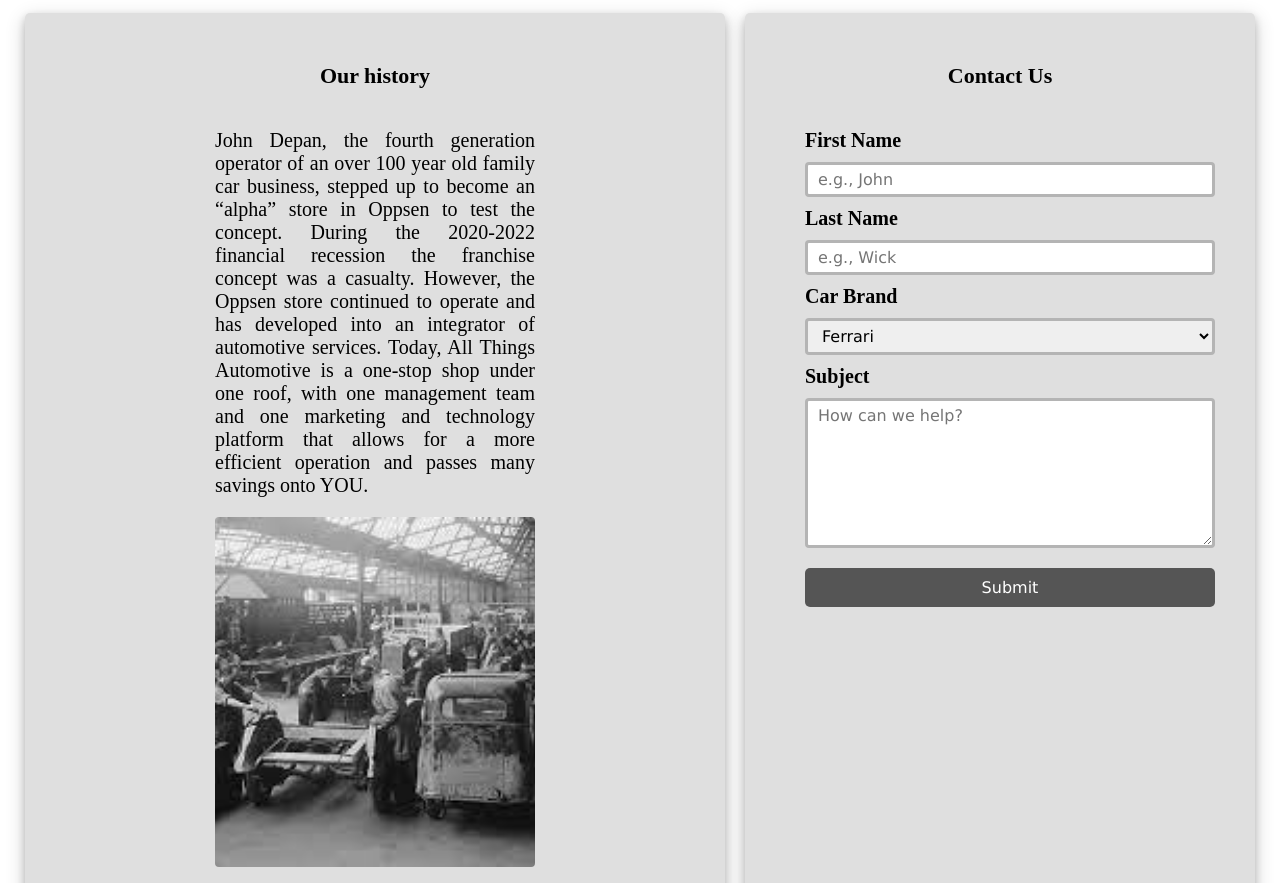
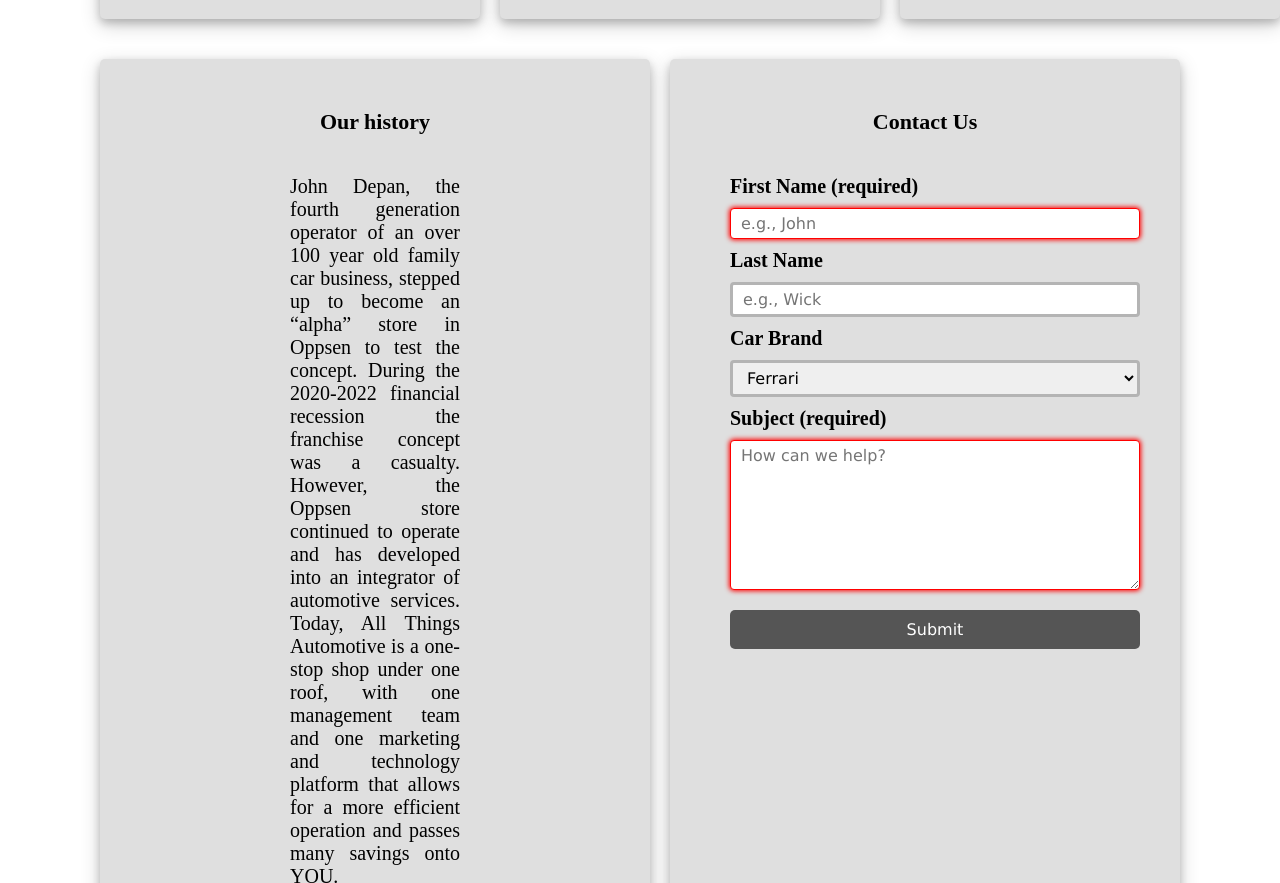
Before and after one commit to fso1007/cars-flexbox, a plain HTML site: page index.html in a window 1280 px wide. Shown: the part 1040-1923 px from the top of the page. Drawn offline with Linux system fonts and the light colour scheme.

Commit message:
feat: implement form validation

```diff
--- a/assets/styles/form.scss
+++ b/assets/styles/form.scss
@@ -44,6 +44,17 @@
     &:focus {
       border: $form-border;
     }
+
+/* Client-side form validation */
+    &:invalid {
+      border: 1px solid red;
+      box-shadow: 0 0 5px 1px red;
+    }
+
+    &:focus:invalid {
+      box-shadow: none;
+    }
+
   }
 
 }
--- a/index.html
+++ b/index.html
@@ -3,9 +3,9 @@
     <head>
 <!--Meta info-->
       <meta charset="UTF-8">
-      <meta name="description" content="CSS Cars website" />
-      <meta name="keywords" content="CSS,html,flexbox" />
-      <meta name="author" content="Fabio Oliveira" />
+      <meta name="description" content="CSS Cars website">
+      <meta name="keywords" content="CSS,html,flexbox">
+      <meta name="author" content="Fabio Oliveira">
       <meta name="viewport" content="width=device-width, initial-scale=1.0">
       <title>CARS</title>
 <!--External links-->
@@ -97,21 +97,20 @@
           <article class="column main__article">
             <h2 class="h2">Contact Us</h2>
             <form class=" main__form" action="/action_page.php">
-              <label class="p main__label" for="fname">First Name</label>
-              <input class="main__input ipt--font" type="text" id="fname" name="firstname"
-              placeholder="e.g., John">
+              <label class="p main__label" for="fname">First Name (required)</label>
+              <input class="main__input ipt--font" type="text" name="firstname"
+              placeholder="e.g., John" required>
               <label class="p main__label" for="lname">Last Name</label>
-              <input class="main__input ipt--font" type="text" id="lname" name="lastname"
+              <input class="main__input ipt--font" type="text" name="lastname"
               placeholder="e.g., Wick">
               <label class="p main__label" for="country">Car Brand</label>
-                <select class="main__input ipt--font" id="car-brand" name="car-brand">
+                <select class="main__input ipt--font" name="car-brand">
                   <option class="ipt--font" value="ferrari">Ferrari</option>
                   <option class="ipt--font" value="mercedes">Mercedes-Benz</option>
                   <option class="ipt--font" value="aston-martin">Aston Martin</option>
                 </select>
-              <label class="p main__label" for="subject">Subject</label>
-              <textarea class="main__input main__text ipt--font" id="subject" name="subject"
-              placeholder="How can we help?"></textarea>
+              <label class="p main__label" for="subject">Subject (required)</label>
+              <textarea class="main__input main__text ipt--font" name="subject" placeholder="How can we help?" minlength="10" maxlength="400" required></textarea>
               <input class="main__input--submit ipt--font" type="submit" value="Submit">
             </form>
           </article>
```
Also changed, not shown: assets/styles/style.css, 1 other file.
